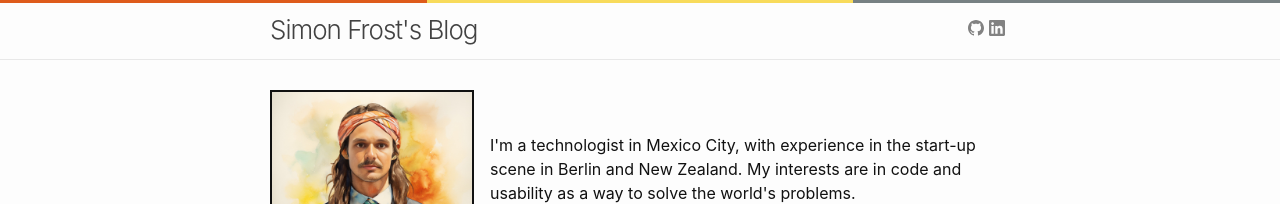
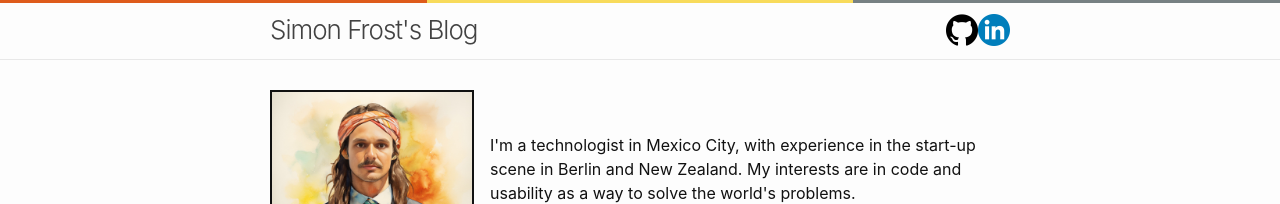
Before and after one commit to SimonHFrost/jekyll_blog, a Jekyll site: the page built from index.markdown, in a window 1280 px wide. Shown: the top 204 px of the page. Built offline with Jekyll 4.4.1, drawn with Linux system fonts in a browser that asks for light colours.

Commit message:
Add better social icons

```diff
--- a/_includes/social.html
+++ b/_includes/social.html
@@ -1,14 +1,45 @@
 <ul class="social-media-list">
-  {%- if site.dribbble_username -%}<li><a href="https://dribbble.com/{{ site.dribbble_username| cgi_escape | escape }}"><svg class="svg-icon"><use xlink:href="{{ '/assets/minima-social-icons.svg#dribbble' | relative_url }}"></use></svg> <span class="username">{{ site.dribbble_username| escape }}</span></a></li>{%- endif -%}
-  {%- if site.facebook_username -%}<li><a href="https://www.facebook.com/{{ site.facebook_username| cgi_escape | escape }}"><svg class="svg-icon"><use xlink:href="{{ '/assets/minima-social-icons.svg#facebook' | relative_url }}"></use></svg> <span class="username">{{ site.facebook_username| escape }}</span></a></li>{%- endif -%}
-  {%- if site.flickr_username -%}<li><a href="https://www.flickr.com/photos/{{ site.flickr_username| cgi_escape | escape }}"><svg class="svg-icon"><use xlink:href="{{ '/assets/minima-social-icons.svg#flickr' | relative_url }}"></use></svg> <span class="username">{{ site.flickr_username| escape }}</span></a></li>{%- endif -%}
-  {%- if site.github_username -%}<li><a href="https://github.com/{{ site.github_username| cgi_escape | escape }}"><svg class="svg-icon"><use xlink:href="{{ '/assets/minima-social-icons.svg#github' | relative_url }}"></use></svg> <span class="username"></span></a></li>{%- endif -%}
-  {%- if site.instagram_username -%}<li><a href="https://instagram.com/{{ site.instagram_username| cgi_escape | escape }}"><svg class="svg-icon"><use xlink:href="{{ '/assets/minima-social-icons.svg#instagram' | relative_url }}"></use></svg> <span class="username">{{ site.instagram_username| escape }}</span></a></li>{%- endif -%}
-  {%- if site.linkedin_username -%}<li><a href="https://www.linkedin.com/in/{{ site.linkedin_username| cgi_escape | escape }}"><svg class="svg-icon"><use xlink:href="{{ '/assets/minima-social-icons.svg#linkedin' | relative_url }}"></use></svg> <span class="username"></span></a></li>{%- endif -%}
-  {%- if site.pinterest_username -%}<li><a href="https://www.pinterest.com/{{ site.pinterest_username| cgi_escape | escape }}"><svg class="svg-icon"><use xlink:href="{{ '/assets/minima-social-icons.svg#pinterest' | relative_url }}"></use></svg> <span class="username">{{ site.pinterest_username| escape }}</span></a></li>{%- endif -%}
-  {%- for mst in site.mastodon -%}{%- if mst.username and mst.instance -%}<li><a href="https://{{ mst.instance| cgi_escape | escape}}/@{{mst.username}}"><svg class="svg-icon"><use xlink:href="{{ '/assets/minima-social-icons.svg#mastodon' | relative_url }}"></use></svg> <span class="username">{{ mst.username|escape }}</span></a></li>{%- endif -%}{%- endfor -%}
-  {%- if site.twitter_username -%}<li><a href="https://www.twitter.com/{{ site.twitter_username| cgi_escape | escape }}"><svg class="svg-icon"><use xlink:href="{{ '/assets/minima-social-icons.svg#twitter' | relative_url }}"></use></svg> <span class="username">{{ site.twitter_username| escape }}</span></a></li>{%- endif -%}
-  {%- if site.youtube_username -%}<li><a href="https://youtube.com/{{ site.youtube_username| cgi_escape | escape }}"><svg class="svg-icon"><use xlink:href="{{ '/assets/minima-social-icons.svg#youtube' | relative_url }}"></use></svg> <span class="username">{{ site.youtube_username| escape }}</span></a></li>{%- endif -%}
-  {%- if site.googleplus_username -%}<li><a href="https://plus.google.com/{{ site.googleplus_username| escape }}"><svg class="svg-icon"><use xlink:href="{{ '/assets/minima-social-icons.svg#googleplus' | relative_url }}"></use></svg> <span class="username">{{ site.googleplus_username| escape }}</span></a></li>{%- endif -%}
-  {%- if site.rss -%}<li><a href="{{ 'feed.xml' | relative_url }}"><svg class="svg-icon"><use xlink:href="{{ '/assets/minima-social-icons.svg#rss' | relative_url }}"></use></svg> <span>{{ site.rss | escape }}</span></a></li>{%- endif -%}
+  {%- if site.dribbble_username -%}<li><a
+      href="https://dribbble.com/{{ site.dribbble_username| cgi_escape | escape }}"><svg class="svg-icon">
+        <use xlink:href="{{ '/assets/minima-social-icons.svg#dribbble' | relative_url }}"></use>
+      </svg> <span class="username">{{ site.dribbble_username| escape }}</span></a></li>{%- endif -%}
+  {%- if site.facebook_username -%}<li><a
+      href="https://www.facebook.com/{{ site.facebook_username| cgi_escape | escape }}"><svg class="svg-icon">
+        <use xlink:href="{{ '/assets/minima-social-icons.svg#facebook' | relative_url }}"></use>
+      </svg> <span class="username">{{ site.facebook_username| escape }}</span></a></li>{%- endif -%}
+  {%- if site.flickr_username -%}<li><a
+      href="https://www.flickr.com/photos/{{ site.flickr_username| cgi_escape | escape }}"><svg class="svg-icon">
+        <use xlink:href="{{ '/assets/minima-social-icons.svg#flickr' | relative_url }}"></use>
+      </svg> <span class="username">{{ site.flickr_username| escape }}</span></a></li>{%- endif -%}
+  {%- if site.github_username -%}<li><a href="https://github.com/{{ site.github_username| cgi_escape | escape }}"><img
+        class="png-icon" src="assets/icons/github.png"> <span class="username"></span></a></li>{%- endif -%}
+  {%- if site.instagram_username -%}<li><a
+      href="https://instagram.com/{{ site.instagram_username| cgi_escape | escape }}"><svg class="svg-icon">
+        <use xlink:href="{{ '/assets/minima-social-icons.svg#instagram' | relative_url }}"></use>
+      </svg> <span class="username">{{ site.instagram_username| escape }}</span></a></li>{%- endif -%}
+  {%- if site.linkedin_username -%}<li><a
+      href="https://www.linkedin.com/in/{{ site.linkedin_username| cgi_escape | escape }}"><img class="png-icon" src="assets/icons/linkedin.png" <span class="username"></span></a></li>{%- endif -%}
+  {%- if site.pinterest_username -%}<li><a
+      href="https://www.pinterest.com/{{ site.pinterest_username| cgi_escape | escape }}"><svg class="svg-icon">
+        <use xlink:href="{{ '/assets/minima-social-icons.svg#pinterest' | relative_url }}"></use>
+      </svg> <span class="username">{{ site.pinterest_username| escape }}</span></a></li>{%- endif -%}
+  {%- for mst in site.mastodon -%}{%- if mst.username and mst.instance -%}<li><a
+      href="https://{{ mst.instance| cgi_escape | escape}}/@{{mst.username}}"><svg class="svg-icon">
+        <use xlink:href="{{ '/assets/minima-social-icons.svg#mastodon' | relative_url }}"></use>
+      </svg> <span class="username">{{ mst.username|escape }}</span></a></li>{%- endif -%}{%- endfor -%}
+  {%- if site.twitter_username -%}<li><a
+      href="https://www.twitter.com/{{ site.twitter_username| cgi_escape | escape }}"><svg class="svg-icon">
+        <use xlink:href="{{ '/assets/minima-social-icons.svg#twitter' | relative_url }}"></use>
+      </svg> <span class="username">{{ site.twitter_username| escape }}</span></a></li>{%- endif -%}
+  {%- if site.youtube_username -%}<li><a
+      href="https://youtube.com/{{ site.youtube_username| cgi_escape | escape }}"><svg class="svg-icon">
+        <use xlink:href="{{ '/assets/minima-social-icons.svg#youtube' | relative_url }}"></use>
+      </svg> <span class="username">{{ site.youtube_username| escape }}</span></a></li>{%- endif -%}
+  {%- if site.googleplus_username -%}<li><a href="https://plus.google.com/{{ site.googleplus_username| escape }}"><svg
+        class="svg-icon">
+        <use xlink:href="{{ '/assets/minima-social-icons.svg#googleplus' | relative_url }}"></use>
+      </svg> <span class="username">{{ site.googleplus_username| escape }}</span></a></li>{%- endif -%}
+  {%- if site.rss -%}<li><a href="{{ 'feed.xml' | relative_url }}"><svg class="svg-icon">
+        <use xlink:href="{{ '/assets/minima-social-icons.svg#rss' | relative_url }}"></use>
+      </svg> <span>{{ site.rss | escape }}</span></a></li>{%- endif -%}
 </ul>
--- a/_sass/minima/_base.scss
+++ b/_sass/minima/_base.scss
@@ -232,6 +232,11 @@
     vertical-align: text-top;
 }
 
+.png-icon {
+  width: 32px;
+  height: 32px;
+}
+
 
 
 /**
```
Also changed, not shown: assets/icons/github.png, assets/icons/globe.png, assets/icons/globe.svg (deleted), assets/icons/linkedin.png.
